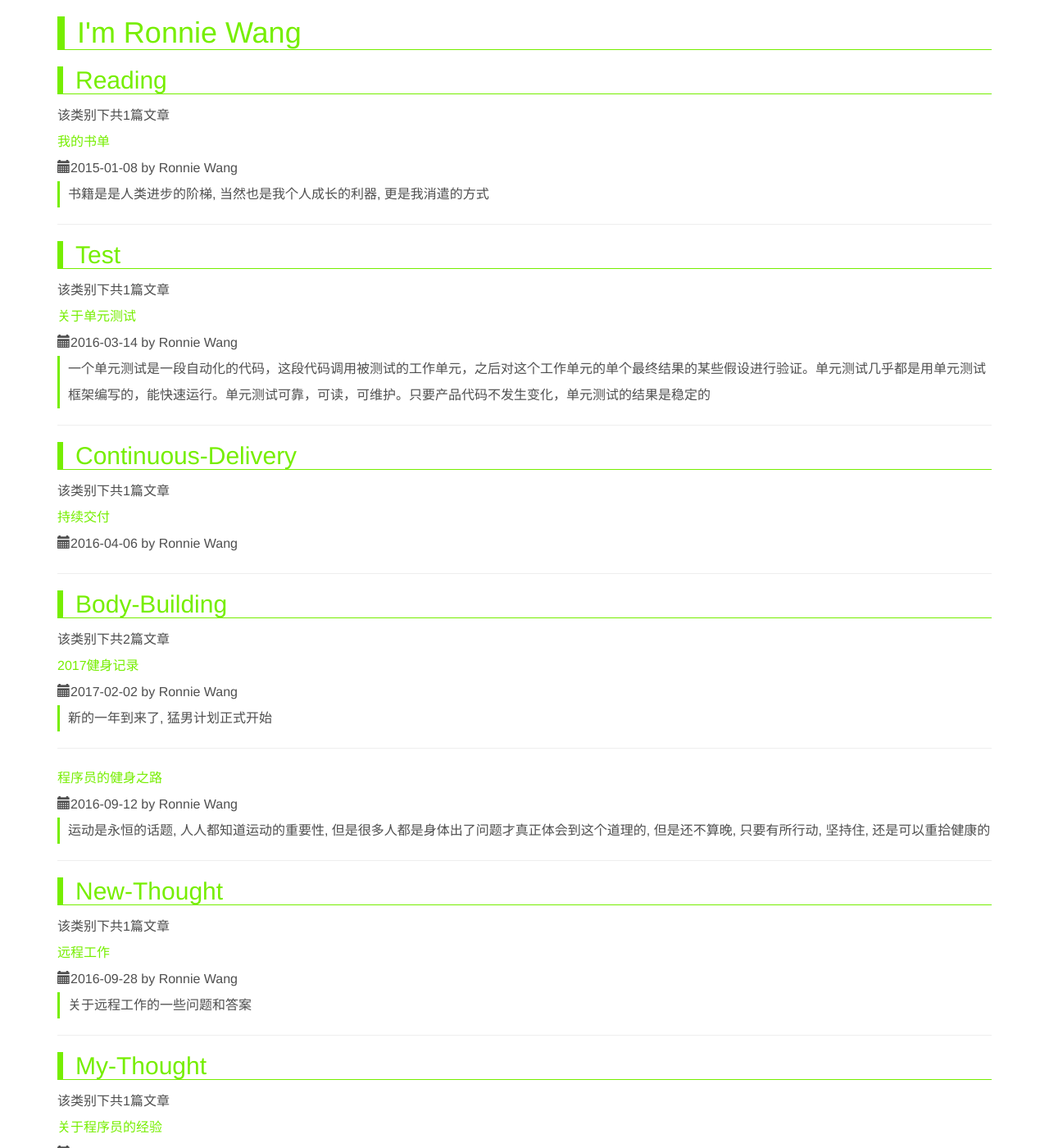
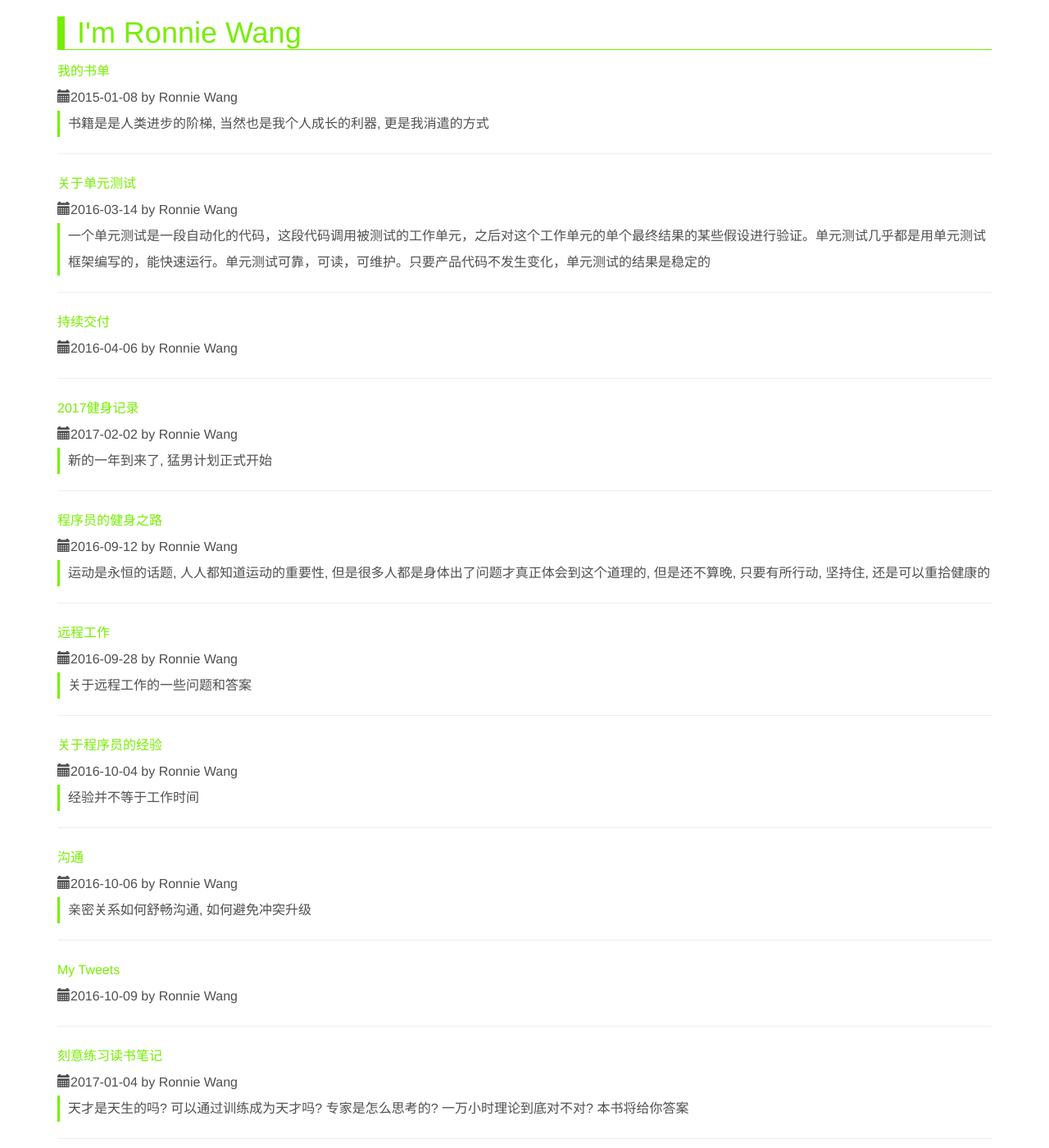
Before and after one commit to ronniewang/ronniewang.github.io, a Jekyll site: the page built from index.html, in a window 1280 px wide and 1400 px high. Shown: the whole window at 82% size. Built offline with Jekyll 4.4.1, drawn with Linux system fonts in a browser that asks for light colours; some of the changed text lies outside the part shown.

Commit message:
update html

```diff
--- a/index.html
+++ b/index.html
@@ -4,9 +4,9 @@
 ---
 <h1>{{ page.title }}</h1>
 
-{% for category in site.categories %}
-    <h2>{{ category | first }}</h2>
-    <span>该类别下共{{ category | last | size }}篇文章</span>
+<!--{% for category in site.categories %}-->
+    <!--<h2>{{ category | first }}</h2>-->
+    <!--<span>该类别下共{{ category | last | size }}篇文章</span>-->
     {% for post in category.last %}
     <div>
         <a href="{{ post.url }}">{{ post.title }}</a>
@@ -16,4 +16,4 @@
         <hr/>
     </div>
     {% endfor %}
-{% endfor %}
+<!--{% endfor %}-->
```
